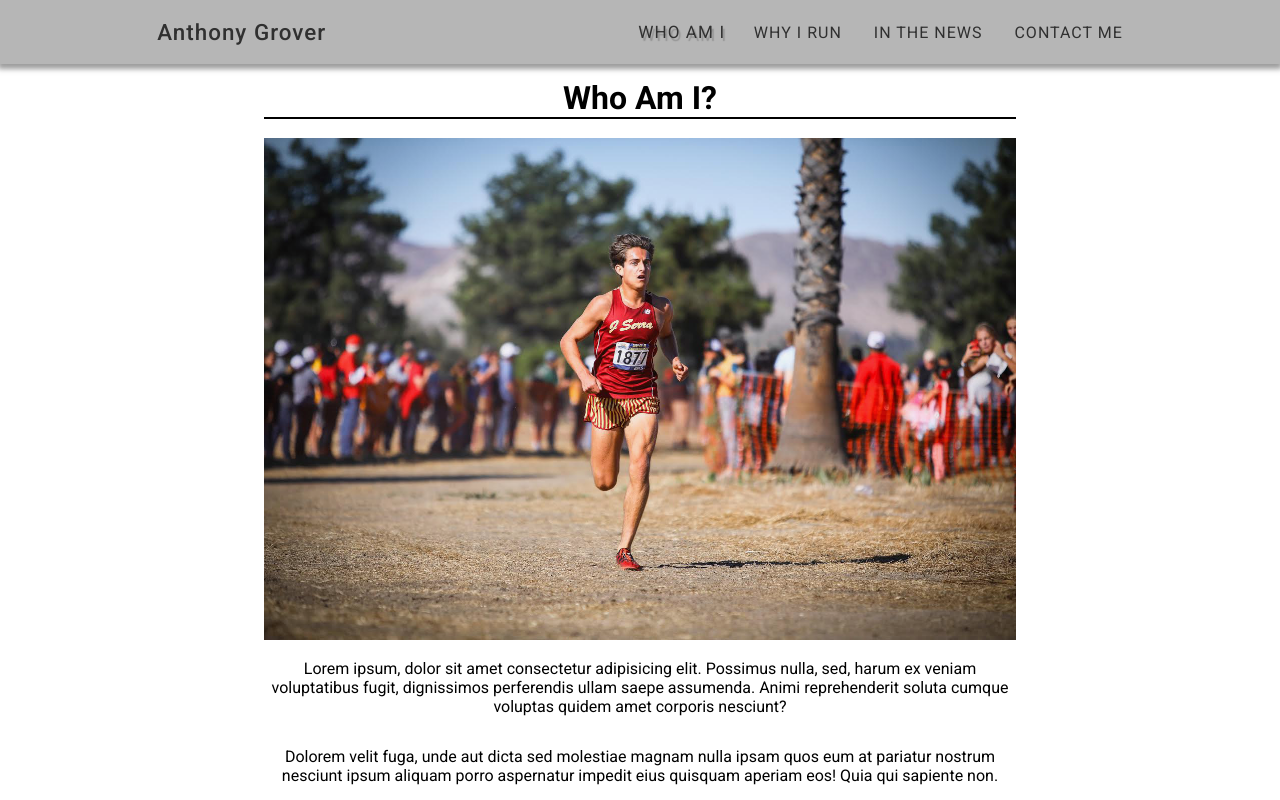
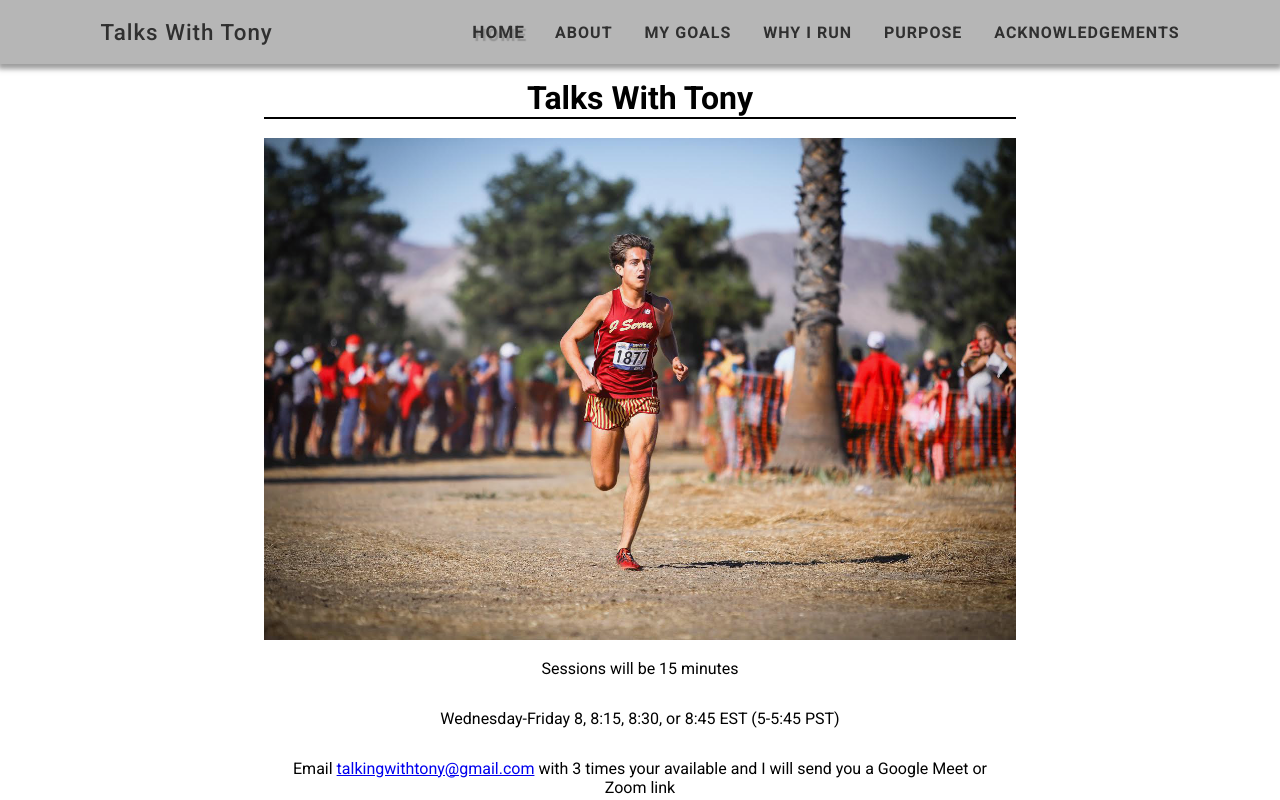
Before and after one commit to SebastianFisher/grover-website, a React (Create React App) app: page / in a window 1280 px wide. Built offline with nearby package versions, Linux system fonts and the light colour scheme.

Commit message:
added more pages and content to them

```diff
--- a/src/App.css
+++ b/src/App.css
@@ -12,6 +12,6 @@ html, body, #root, #app {
 }
 
 main {
-  overflow: auto;
+  overflow: hidden;
   width: 100%;
 }
--- a/src/App.js
+++ b/src/App.js
@@ -1,6 +1,6 @@
 import React from 'react';
 import Navbar from './components/Navbar.jsx';
-import { Bio, Contact, Why, News } from './components/Pages.jsx';
+import { Home, Goals, About, Why, Acknowledgements, Purpose } from './components/Pages.jsx';
 import { BrowserRouter as Router, Switch, Route } from "react-router-dom";
 import './App.css';
 
@@ -9,20 +9,26 @@ class App extends React.Component {
     return (
       <Router>
         <div id="app">
-          <Navbar logo="Anthony Grover" links={["who_am_i", "why_i_run", "in_the_news", "contact_me"]} />
+          <Navbar logo="Talks With Tony" links={["home", "about", "my_goals", "why_i_run", "purpose", "acknowledgements"]} />
           <main>
             <Switch>
+              <Route path="/about">
+                <About />
+              </Route>
+              <Route path="/my_goals">
+                <Goals />
+              </Route>
               <Route path="/why_i_run">
                 <Why />
               </Route>
-              <Route path="/contact_me">
-                <Contact />
+              <Route path="/purpose">
+                <Purpose />
               </Route>
-              <Route path="/in_the_news">
-                <News />
+              <Route path="/acknowledgements">
+                <Acknowledgements />
               </Route>
               <Route path="/">
-                <Bio />
+                <Home />
               </Route>
             </Switch>
           </main>
--- a/src/components/Navbar.css
+++ b/src/components/Navbar.css
@@ -33,9 +33,10 @@
     display: flex;
     align-items: center;
     font-size: 16px;
+    text-align: center;
 }
 
-@media screen and (min-width: 769px) {
+@media screen and (min-width: 940px) {
     .nav-links a+a {
         padding: 0 0 0 16px;
         margin: 0 0 0 16px;
@@ -77,7 +78,7 @@
     border-radius: 1px;
 }
 
-@media screen and (max-width: 768px) {
+@media screen and (max-width: 940px) {
     .nav-links {
         display: flex;
         flex-direction: column;
@@ -94,6 +95,9 @@
     .nav-links li {
         opacity: 0;
         z-index: 3;
+        max-width: 25vw;
+        overflow-wrap: break-word;
+        hyphens: auto;
     }
     .logo {
         width: 50%;
--- a/src/components/Navbar.jsx
+++ b/src/components/Navbar.jsx
@@ -59,7 +59,7 @@ class Navbar extends React.Component {
                 animation = `navIn 0.5s ease forwards ${index / (numLinks + 4) + 0.3}s`;
             }
             let destination;
-            if (link === 'who_am_i') {
+            if (link === 'home') {
                 destination = './';
             } else {
                 destination = `./${link}`;
--- a/src/components/Pages.css
+++ b/src/components/Pages.css
@@ -1,11 +1,16 @@
 .info {
     margin: 0 auto;
-    padding: 15px 0 0 0;
+    padding: 15px 0 20px 0;
     max-width: 768px;
     width: 100%;
     height: 92vh;
     text-align: center;
     overflow: auto;
+    list-style-position: inside;
+}
+
+li {
+    font-weight: bold;
 }
 
 hr {
@@ -22,3 +27,7 @@ img {
 p {
     padding: 2%;
 }
+
+span {
+    font-weight: normal;
+}
--- a/src/components/Pages.jsx
+++ b/src/components/Pages.jsx
@@ -1,47 +1,108 @@
 import './Pages.css';
 
-export function Bio(props) {
+export function Home(props) {
     return (
         <div className="info">
-            <h1>Who Am I?</h1>
+            <h1>Talks With Tony</h1>
             <hr />
             <br />
-            <img src="./images/GroverRunning.png" alt="Anthony Racing"/>
-            <p>Lorem ipsum, dolor sit amet consectetur adipisicing elit. Possimus nulla, sed, harum ex veniam voluptatibus fugit, dignissimos perferendis ullam saepe assumenda. Animi reprehenderit soluta cumque voluptas quidem amet corporis nesciunt?</p>
-            <p>Dolorem velit fuga, unde aut dicta sed molestiae magnam nulla ipsam quos eum at pariatur nostrum nesciunt ipsum aliquam porro aspernatur impedit eius quisquam aperiam eos! Quia qui sapiente non.</p>
-            <p>Ratione minima facilis natus eos! Explicabo ea autem repellat, velit a nihil dolorem vel minus hic laudantium, quos repellendus, quidem omnis cum iusto officiis excepturi. Asperiores minus eum facilis nisi.</p>
-            <p>Ea facere soluta laudantium tempora, ipsum necessitatibus iusto autem quis facilis esse itaque obcaecati, dolores odit harum mollitia? Voluptatibus obcaecati rerum, dolorum eos sequi autem cupiditate modi! Deserunt, omnis aut.</p>
+            <img src="./images/GroverRunning.png" alt="Anthony Racing" />
+
+            <p>Sessions will be 15 minutes</p>
+            <p>Wednesday-Friday 8, 8:15, 8:30, or 8:45 EST (5-5:45 PST)</p>
+            <p>Email <a href="mailto:talkingwithtony@gmail.com">talkingwithtony@gmail.com</a> with 3 times your available and I will send you a Google Meet or Zoom link</p>
+            <p><strong>OPEN TO ALL SKILL LEVELS.</strong> <br />If you are a High School runner and want to talk to me, I want to talk to YOU..</p>
+            <h2>How to Prepare:</h2>
+            <ol>
+                <em>Come prepared with:</em>
+                <li><span>3 Questions</span></li>
+                <li><span>Your goal for the upcoming season</span></li>
+                <li><span>Where you see yourself in ten years (long term goals)</span></li>
+            </ol>
+            <p>Not sure of a goal?<br />Still schedule a chat, I would be happy to help you make one.</p>
+            <h2>What to Expect:</h2>
+            <ol>
+                <em>The most important things I will discuss are:</em>
+                <li><span>Goalsetting</span></li>
+                <li><span>Not thinking about limits</span></li>
+                <li><span>Focusing on the little things</span></li>
+                <li><span>Earning your success</span></li>
+            </ol>
         </div>
     )
 }
 
-export function Why(props) {
+export function About(props) {
     return (
         <div className="info">
-            <h1>Why I run.</h1>
+            <h1>About Anthony</h1>
             <hr />
             <br />
             <img src="./images/GroverTeam.png" alt="Anthony And Teammates" />
+            <p>Anthony began running in 8th grade to be better prepared for high school basketball.
+            After a glimpse of success, it became clear running is something he loves and maybe basketball
+            wasn’t his calling. He is the first, 3-time individual California State champion in Division 4.
+             He was a footlocker finalist his junior year and an NXN All-American his senior year.</p>
+            <p>Running taught him the hard work, leadership, and what it’s like to work towards something.
+            He has noticed that there are multiple ways to get where you want to be, and your best path is
+            most likely not the same as everyone else.</p>
+            <p>For fun, Anthony enjoys golfing, free diving, skiing, surfing, and spending time with other people who
+            constantly challenge themselves.</p>
         </div>
     )
 }
 
-export function Contact(props) {
+export function Purpose(props) {
     return (
         <div className="info">
-            <h1>Contact Me</h1>
+            <h1>Purpose</h1>
             <hr />
             <br />
+            <p>Reflecting on my upbringing, words cannot express my gratitude. I had access to mentorship and opportunities that will
+            benefit me for the rest of my life. I realize that not everyone has the same exposure to mentors or opportunities, so that is why I created Talks with Tony.
+            I hope to inspire the next generation, help them become goal oriented in all facets of their life, and encourage them to never set limits.</p>
         </div>
     )
 }
 
-export function News(props) {
+export function Goals(props) {
     return (
         <div className="info">
-            <h1>In The News</h1>
+            <h1>My Goals</h1>
             <hr />
             <br />
+            <p><strong>This upcoming track season</strong> at Wake Forest University, I will be attempting
+            to break the four minute barrier in the mile and 14 mins in the 5k.</p>
+            <p><strong>10 years from now, </strong>I see myself working at an international investment banking firm,leading teams,
+            and working towards making change to things I don’t like.</p>
         </div>
     )
 }
+export function Why(props) {
+    return (
+        <div className="info">
+            <h1>Why I Run</h1>
+            <hr />
+            <br />
+            <p>I began running for the sole purpose of getting into college. However, that has changed&mdash;
+            running has become my escape. It has helped me overcome adversity, taught me how to learn from others,
+            and taught me that your biggest limitation is yourself.</p>
+        </div>
+    )
+}
+export function Acknowledgements(props) {
+    return (
+        <div className="info">
+            <h1>Acknowledgements</h1>
+            <hr />
+            <br />
+            <img src="./images/GroverCoach.png" alt="Anthony and his high school coach" />
+            <p>I would like to thank my Family, Martin Dugard, The Phelan’s, The Blue Spruce Community, The Burkhardt’s,
+            JSerra, Aidan Livingston, and everyone who has helped me throughout my journey. I would not be who I am without
+            your influence and opportunities. Your influence, values, and selflessness is something I will cherish and live
+            by for the rest of my life.</p>
+            <p>Here’s to my journey on changing the world and paying it forward for all you’ve done for me.</p>
+            <p>Thank you for believing in me and teaching me to never set limits.</p>
+        </div>
+    )
+}
```
Also changed, not shown: public/images/GroverCoach.png (added), 1 other file (tests, documents, lock files or other folders).
